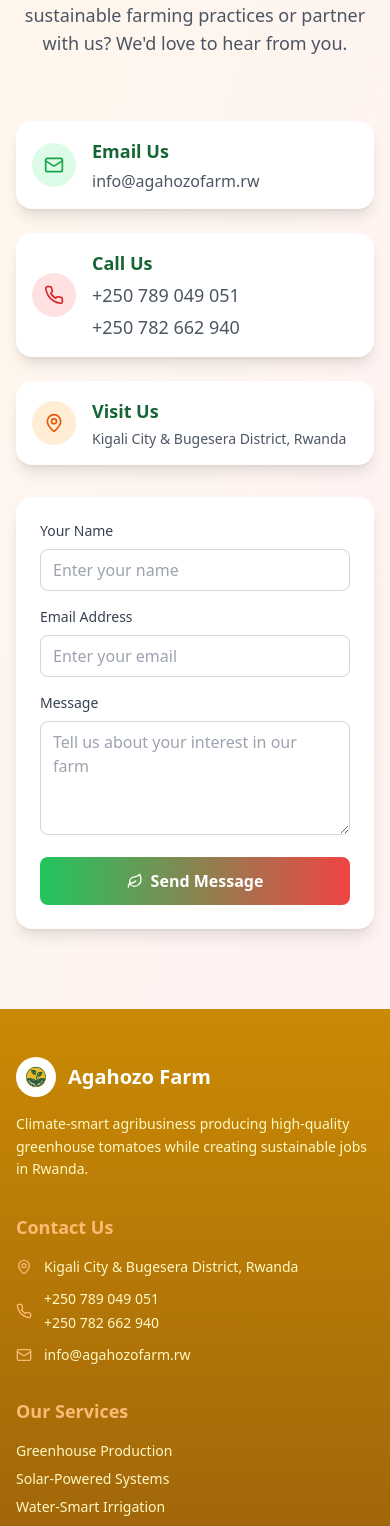
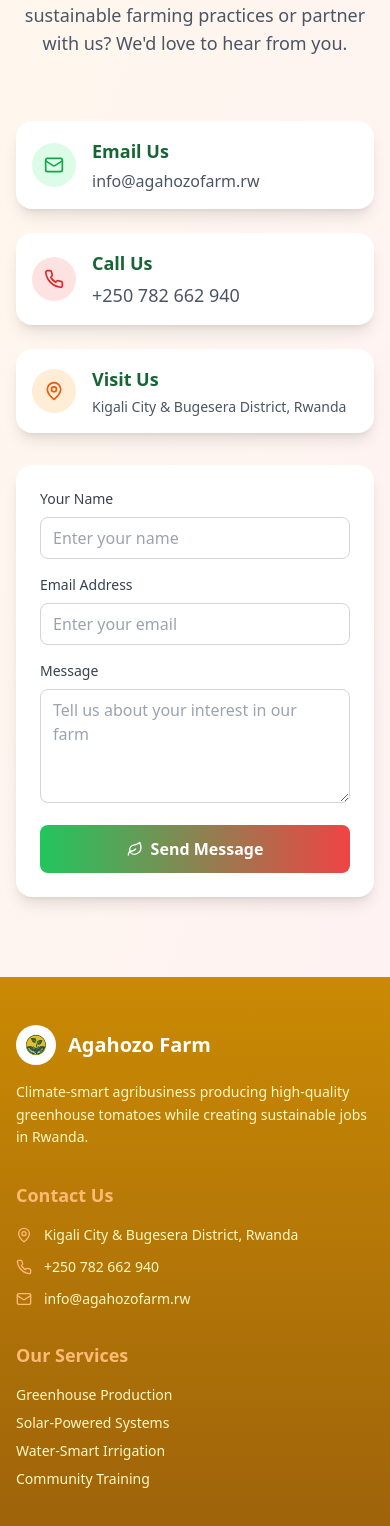
Before and after one commit to nyakamwe/agahozo-tomato-glow, a React (Vite) app: page / in a window 390 px wide. Shown: the part 7547-9073 px from the top of the page. Built offline with nearby package versions, Linux system fonts and the light colour scheme.

Commit message:
Replace phone number in contacts
Replaced the phone number "+250 782 662 940" with the current number in the contact sections.

```diff
--- a/src/components/Contact.tsx
+++ b/src/components/Contact.tsx
@@ -40,20 +40,12 @@ const Contact = () => {
               </div>
               <div className="min-w-0 flex-1">
                 <h3 className="text-lg sm:text-xl font-semibold text-green-800 mb-1 sm:mb-2">Call Us</h3>
-                <div className="space-y-1">
-                  <a
-                    href="tel:+250789049051"
-                    className="block text-gray-600 hover:text-red-600 transition-colors text-lg font-medium"
-                  >
-                    +250 789 049 051
-                  </a>
-                  <a
-                    href="tel:+250782662940"
-                    className="block text-gray-600 hover:text-red-600 transition-colors text-lg font-medium"
-                  >
-                    +250 782 662 940
-                  </a>
-                </div>
+                <a
+                  href="tel:+250782662940"
+                  className="text-gray-600 hover:text-red-600 transition-colors text-lg font-medium"
+                >
+                  +250 782 662 940
+                </a>
               </div>
             </div>
 
--- a/src/components/Footer.tsx
+++ b/src/components/Footer.tsx
@@ -33,10 +33,7 @@ const Footer = () => {
               </div>
               <div className="flex items-center gap-3 hover:translate-x-2 transition-transform duration-300">
                 <Phone className="w-4 h-4 text-orange-300 flex-shrink-0" />
-                <div className="text-yellow-100 text-sm space-y-1">
-                  <div>+250 789 049 051</div>
-                  <div>+250 782 662 940</div>
-                </div>
+                <span className="text-yellow-100 text-sm">+250 782 662 940</span>
               </div>
               <div className="flex items-center gap-3 hover:translate-x-2 transition-transform duration-300">
                 <Mail className="w-4 h-4 text-orange-300 flex-shrink-0" />
```
